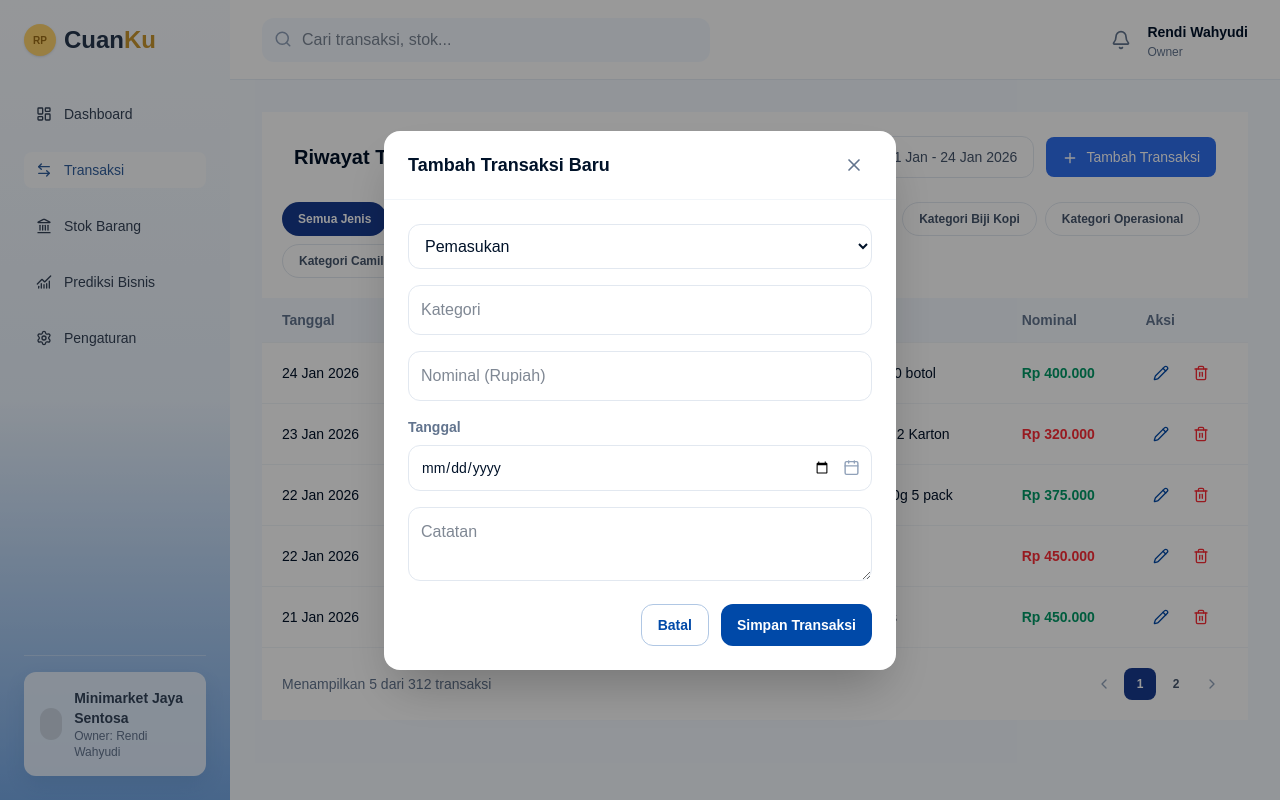
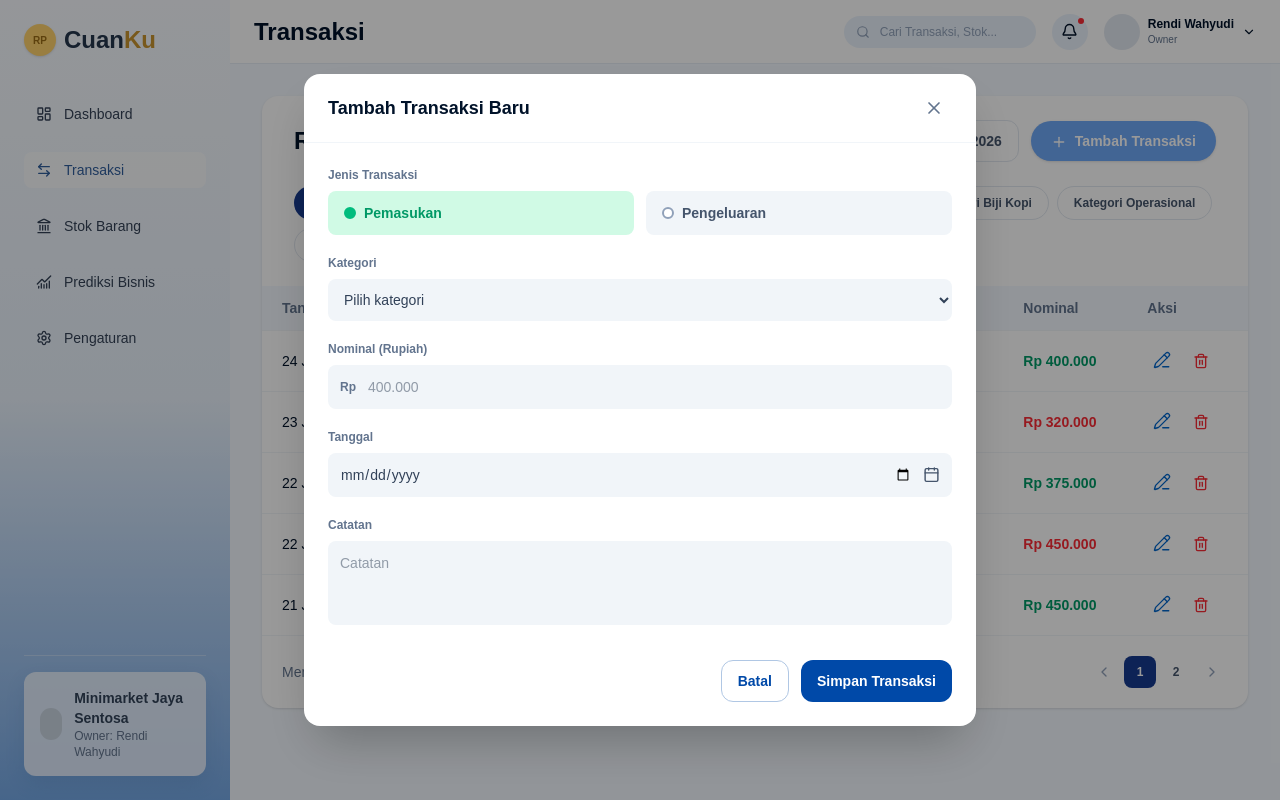
Before and after one commit to bayumutawakkil/cuanku-frontend, a Next.js app: page /transactions in a window 1280 px wide. Both pictures are taken after a click on the button "Tambah Transaksi". Built offline with nearby package versions, Linux system fonts and the light colour scheme.

Commit message:
fix: add transaction edit functionality

```diff
--- a/src/components/TransactionContent.tsx
+++ b/src/components/TransactionContent.tsx
@@ -1,7 +1,7 @@
 "use client";
 
 import { useMemo, useState } from "react";
-import { Search, Plus, Pencil, Trash2, Calendar, ChevronLeft, ChevronRight } from "lucide-react";
+import { Search, Plus, PencilLine, Trash2, Calendar, ChevronLeft, ChevronRight, } from "lucide-react";
 import Button from "./common/Button";
 import Modal from "./common/Modal";
 import type { Transaction } from "../types";
@@ -22,6 +22,8 @@ export default function TransactionContent() {
   const [type, setType] = useState("Semua");
   const [category, setCategory] = useState("Semua");
   const [open, setOpen] = useState(false);
+  const [transactionType, setTransactionType] = useState<Transaction["type"]>("Pemasukan");
+  const [editingTransaction, setEditingTransaction] = useState<Transaction | null>(null);
 
   const categories = useMemo(
     () => Array.from(new Set(data.map((t) => t.category))),
@@ -37,47 +39,91 @@ export default function TransactionContent() {
     [data, search, type, category]
   );
 
+  const handleEdit = (transaction: Transaction) => {
+  setEditingTransaction(transaction);
+  setTransactionType(transaction.type);
+  setOpen(true);
+  };
+
+  const formatDateForInput = (date: string) => {
+    const [day, month, year] = date.split(" ");
+
+    const months: Record<string, string> = {
+      Jan: "01",
+      Feb: "02",
+      Mar: "03",
+      Apr: "04",
+      Mei: "05",
+      Jun: "06",
+      Jul: "07",
+      Agu: "08",
+      Sep: "09",
+      Okt: "10",
+      Nov: "11",
+      Des: "12",
+    };
+
+    return `${year}-${months[month]}-${day.padStart(2, "0")}`;
+  };
+
   const addTransaction = (e: React.FormEvent<HTMLFormElement>) => {
     e.preventDefault();
+
     const form = new FormData(e.currentTarget);
-    const item: Transaction = {
-      id: Date.now(),
-      date: String(form.get("date")),
-      type: form.get("type") as Transaction["type"],
+
+    const transaction: Transaction = {
+      id: editingTransaction?.id ?? Date.now(),
+      date: new Date(String(form.get("date"))).toLocaleDateString("id-ID", {day: "2-digit", month: "short", year: "numeric", }),
+      type: transactionType,
       category: String(form.get("category")),
       note: String(form.get("note")),
       amount: Number(form.get("amount")),
     };
-    setData((prev) => [item, ...prev]);
+
+    if (editingTransaction) {
+      // EDIT
+      setData((prev) =>
+        prev.map((item) =>
+          item.id === editingTransaction.id ? transaction : item
+        )
+      );
+    } else {
+      // TAMBAH
+      setData((prev) => [transaction, ...prev]);
+    }
+
+    setEditingTransaction(null);
     setOpen(false);
   };
 
   return (
-    <div className="w-full bg-white">
+    <div className="w-full rounded-2xl bg-white shadow-sm">
       <div className="flex flex-col gap-4 px-8 py-6 lg:flex-row lg:items-center lg:justify-between">
-          <h2 className="text-xl font-bold text-[#001229]">Riwayat Transaksi</h2>
-          <div className="flex flex-col gap-3 sm:flex-row sm:items-center">
+        <h2 className="text-2xl font-bold text-[#001229]">
+          Riwayat Transaksi
+        </h2>
+        <div className="flex flex-col gap-3 sm:flex-row sm:items-center">
           <div className="relative">
             <Search className="absolute left-3 top-1/2 -translate-y-1/2 text-slate-400" size={16} />
             <input
               value={search}
               onChange={(e) => setSearch(e.target.value)}
               placeholder="Cari transaksi..."
-              className="w-full rounded-xl border border-slate-200 py-2.5 pl-9 pr-4 text-sm outline-none focus:border-[#0049A8] sm:w-56"
+              className="w-full rounded-xl border border-slate-200 bg-white py-2.5 pl-9 pr-4 text-sm outline-none focus:border-[#0049A8] sm:w-56"
             />
           </div>
 
           <button
             type="button"
-            className="flex items-center gap-2 rounded-xl border border-slate-200 px-4 py-2.5 text-sm text-slate-600 hover:bg-slate-50"
+            className="flex items-center gap-2 rounded-xl border border-slate-200 bg-white px-4 py-2.5 text-sm font-semibold text-slate-600 hover:bg-slate-50"
           >
-            <Calendar size={16} className="text-slate-400" />
+            <Calendar size={16} className="text-slate-600" />
             01 Jan - 24 Jan 2026
           </button>
 
           <button
-            onClick={() => setOpen(true)}
-            className="rounded-lg bg-[#2F6FED] px-4 py-2.5 text-sm text-white hover:bg-[#255FDB]"
+            onClick={() => {setEditingTransaction(null); setTransactionType("Pemasukan"); setOpen(true); }}
+            className="rounded-full bg-[#6FA8F7] px-5 py-2.5 text-sm font-semibold text-white shadow-sm transition hover:bg-[#5F99EA]"
           >
             <Plus size={16} className="mr-2 inline" />
             Tambah Transaksi
@@ -85,7 +131,7 @@ export default function TransactionContent() {
         </div>
       </div>
 
-      <div className="flex flex-wrap gap-2 px-5 pb-5">
+      <div className="flex flex-wrap gap-2 px-8 pb-6">
         {["Semua", "Pemasukan", "Pengeluaran"].map((item) => (
           <button
             key={item}
@@ -131,7 +177,7 @@ export default function TransactionContent() {
                 <td className="px-5 py-3.5">{t.note}</td>
                 <td className={`px-5 py-3.5 font-bold ${t.type === "Pemasukan" ? "text-emerald-600" : "text-red-500"}`}>{money(t.amount)}</td>
                 <td className="px-5 py-3.5">
-                  <button className="mr-2 rounded-lg p-2 text-[#0049A8] hover:bg-[#E6EDF6]"><Pencil size={16} /></button>
+                  <button type="button" onClick={() => handleEdit(t)} className="mr-2 rounded-lg p-1.5 text-[#0066CC] hover:bg-[#E6EDF6]"><PencilLine size={18} strokeWidth={1.8} /></button>
                   <button onClick={() => setData(data.filter(x => x.id !== t.id))} className="rounded-lg p-2 text-red-500 hover:bg-red-50"><Trash2 size={16} /></button>
                 </td>
               </tr>
@@ -154,14 +200,123 @@ export default function TransactionContent() {
         </div>
       </div>
 
-      <Modal open={open} onClose={() => setOpen(false)} title="Tambah Transaksi Baru">
-        <form onSubmit={addTransaction} className="space-y-4">
-          <select name="type" required className="w-full rounded-xl border border-slate-200 p-3"><option>Pemasukan</option><option>Pengeluaran</option></select>
-          <input name="category" required placeholder="Kategori" className="w-full rounded-xl border border-slate-200 p-3" />
+      <Modal
+        open={open}
+        onClose={() => setOpen(false)}
+        title="Tambah Transaksi Baru"
+        width="max-w-2xl"
+      >
+        <form onSubmit={addTransaction} className="space-y-5">
 
-          <input name="amount" type="number" required placeholder="Nominal (Rupiah)" className="w-full rounded-xl border border-slate-200 p-3" />
+          {/* Jenis Transaksi */}
           <div>
-            <label className="mb-2 block text-sm font-semibold text-slate-500">
+            <label className="mb-2 block text-xs font-semibold text-slate-500">
+              Jenis Transaksi
+            </label>
+
+            <div className="grid grid-cols-2 gap-3">
+              <label
+                className={`flex cursor-pointer items-center gap-2 rounded-lg px-4 py-3 text-sm font-semibold transition ${
+                  transactionType === "Pemasukan"
+                    ? "bg-emerald-100 text-emerald-600"
+                    : "bg-slate-100 text-slate-600"
+                }`}
+              >
+                <input
+                  type="radio"
+                  name="type"
+                  value="Pemasukan"
+                  checked={transactionType === "Pemasukan"}
+                  onChange={() => setTransactionType("Pemasukan")}
+                  className="hidden"
+                />
+
+                <span
+                  className={`h-3 w-3 rounded-full border-2 ${
+                    transactionType === "Pemasukan"
+                      ? "border-emerald-500 bg-emerald-500"
+                      : "border-slate-400 bg-white"
+                  }`}
+                />
+
+                Pemasukan
+              </label>
+
+              <label
+                className={`flex cursor-pointer items-center gap-2 rounded-lg px-4 py-3 text-sm font-semibold transition ${
+                  transactionType === "Pengeluaran"
+                    ? "bg-red-100 text-red-600"
+                    : "bg-slate-100 text-slate-600"
+                }`}
+              >
+                <input
+                  type="radio"
+                  name="type"
+                  value="Pengeluaran"
+                  checked={transactionType === "Pengeluaran"}
+                  onChange={() => setTransactionType("Pengeluaran")}
+                  className="hidden"
+                />
+
+                <span
+                  className={`h-3 w-3 rounded-full border-2 ${
+                    transactionType === "Pengeluaran"
+                      ? "border-red-500 bg-red-500"
+                      : "border-slate-400 bg-white"
+                  }`}
+                />
+
+                Pengeluaran
+              </label>
+            </div>
+          </div>
+
+          {/* Kategori */}
+          <div>
+            <label className="mb-2 block text-xs font-semibold text-slate-500">
+              Kategori
+            </label>
+
+            <select
+              name="category"
+              required
+              defaultValue={editingTransaction?.category || ""}
+              className="w-full rounded-lg bg-[#F1F5F9] px-3 py-3 text-sm text-slate-700 outline-none focus:ring-2 focus:ring-[#2F6FED]"
+            >
+              <option value="">Pilih kategori</option>
+              <option value="Kopi">Kopi</option>
+              <option value="Bahan Baku">Bahan Baku</option>
+              <option value="Biji Kopi">Biji Kopi</option>
+              <option value="Operasional">Operasional</option>
+              <option value="Camilan">Camilan</option>
+            </select>
+          </div>
+
+          {/* Nominal */}
+          <div>
+            <label className="mb-2 block text-xs font-semibold text-slate-500">
+              Nominal (Rupiah)
+            </label>
+
+            <div className="relative">
+              <span className="absolute left-3 top-1/2 -translate-y-1/2 text-xs font-semibold text-slate-500">
+                Rp
+              </span>
+
+              <input
+                name="amount"
+                type="number"
+                required
+                defaultValue={editingTransaction?.amount || ""}
+                placeholder="400.000"
+                className="w-full rounded-lg bg-[#F1F5F9] py-3 pl-10 pr-3 text-sm text-slate-700 outline-none focus:ring-2 focus:ring-[#2F6FED]"
+              />
+            </div>
+          </div>
+
+          {/* Tanggal */}
+          <div>
+            <label className="mb-2 block text-xs font-semibold text-slate-500">
               Tanggal
             </label>
 
@@ -170,18 +325,48 @@ export default function TransactionContent() {
                 name="date"
                 type="date"
                 required
-                className="w-full rounded-xl border border-slate-200 p-3 pr-10 text-sm outline-none focus:border-[#0049A8]"
+                defaultValue={editingTransaction ? formatDateForInput(editingTransaction.date): ""}
+                className="w-full rounded-lg bg-[#F1F5F9] px-3 py-3 pr-10 text-sm text-slate-700 outline-none focus:ring-2 focus:ring-[#2F6FED]"
               />
 
               <Calendar
                 size={17}
-                className="pointer-events-none absolute right-3 top-1/2 -translate-y-1/2 text-slate-400"
+                className="pointer-events-none absolute right-3 top-1/2 -translate-y-1/2 text-slate-600"
               />
             </div>
           </div>
 
-          <textarea name="note" required placeholder="Catatan" className="w-full rounded-xl border border-slate-200 p-3" />
-          <div className="flex justify-end gap-3"><Button type="button" variant="secondary" onClick={() => setOpen(false)}>Batal</Button><Button type="submit">Simpan Transaksi</Button></div>
+          {/* Catatan */}
+          <div>
+            <label className="mb-2 block text-xs font-semibold text-slate-500">
+              Catatan
+            </label>
+
+            <textarea
+              name="note"
+              required
+              defaultValue={editingTransaction?.note || ""}
+              placeholder="Catatan"
+              rows={3}
+              className="w-full resize-none rounded-lg bg-[#F1F5F9] px-3 py-3 text-sm text-slate-700 outline-none focus:ring-2 focus:ring-[#2F6FED]"
+            />
+          </div>
+
+          {/* Tombol */}
+          <div className="flex justify-end gap-3 pt-2">
+            <Button
+              type="button"
+              variant="secondary"
+              onClick={() => setOpen(false)}
+            >
+              Batal
+            </Button>
+
+            <Button type="submit">
+              {editingTransaction ? "Simpan Perubahan" : "Simpan Transaksi"}
+            </Button>
+          </div>
+
         </form>
       </Modal>
     </div>
--- a/src/components/layout/DashboardLayout.tsx
+++ b/src/components/layout/DashboardLayout.tsx
@@ -1,7 +1,7 @@
 "use client";
 
 import type { ReactNode } from "react";
-import { Search, Bell } from "lucide-react";
+import { Search, Bell, ChevronDown } from "lucide-react";
 import Sidebar from "./Sidebar";
 
 type DashboardLayoutProps = {
@@ -13,11 +13,83 @@ export default function DashboardLayout({ children }: DashboardLayoutProps) {
     <div className="min-h-screen bg-[#F4F9FF] text-[#001229]">
       <Sidebar />
       <div className="lg:ml-[230px]">
-        <header className="sticky top-0 z-20 flex h-20 items-center justify-between border-b border-[#E6EDF6] bg-white/95 px-5 backdrop-blur lg:px-8">
-          <div className="relative w-full max-w-md"><Search className="absolute left-3 top-3 text-slate-400" size={18}/><input placeholder="Cari transaksi, stok..." className="w-full rounded-xl bg-[#F4F9FF] py-2.5 pl-10 pr-4 outline-none"/></div>
-          <div className="ml-5 flex items-center gap-4"><Bell size={20} className="text-slate-500"/><div><b className="text-sm">Rendi Wahyudi</b><p className="text-xs text-slate-500">Owner</p></div></div>
+        <header className="sticky top-0 z-20 flex h-16 items-center justify-between border-b border-[#E6EDF6] bg-white px-5 lg:px-6">
+          {/* Judul halaman */}
+          <h1 className="text-2xl font-bold text-[#001229]">
+            Transaksi
+          </h1>
+
+          {/* Bagian kanan */}
+          <div className="flex items-center gap-4">
+
+          {/* Search */}
+          <div className="relative">
+            <Search
+              size={14}
+              className="absolute left-3 top-1/2 -translate-y-1/2 text-slate-400"
+            />
+
+            <input
+              placeholder="Cari Transaksi, Stok..."
+              className="
+                w-48
+                rounded-full
+                bg-[#EAF2FC]
+                py-2
+                pl-9
+                pr-3
+                text-xs
+                text-slate-600
+                outline-none
+                placeholder:text-slate-400
+              "
+            />
+          </div>
+
+          {/* Notifikasi */}
+          <button
+            type="button"
+            className="
+              relative
+              flex
+              h-9
+              w-9
+              items-center
+              justify-center
+              rounded-full
+              bg-[#EAF2FC]
+              text-[#001229]
+            "
+          >
+            <Bell size={17} />
+
+            <span className="absolute right-1 top-1 h-1.5 w-1.5 rounded-full bg-red-500" />
+          </button>
+
+          {/* Profile */}
+          <button
+            type="button"
+            className="flex items-center gap-2"
+          >
+            <div className="h-9 w-9 rounded-full bg-slate-200" />
+
+            <div className="text-left">
+              <p className="text-xs font-bold text-[#001229]">
+                Rendi Wahyudi
+              </p>
+              <p className="text-[10px] text-slate-500">
+                Owner
+              </p>
+            </div>
+
+            <ChevronDown size={14} className="text-[#001229]" />
+          </button>
+
+          </div>
         </header>
+
         <main className="p-5 lg:p-8">{children}</main>
+
       </div>
     </div>
   );
```
